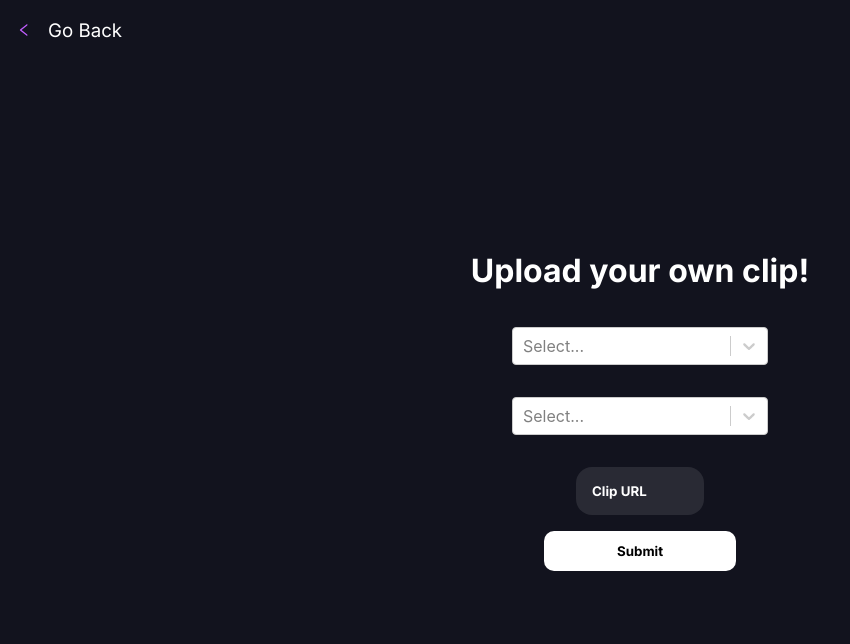
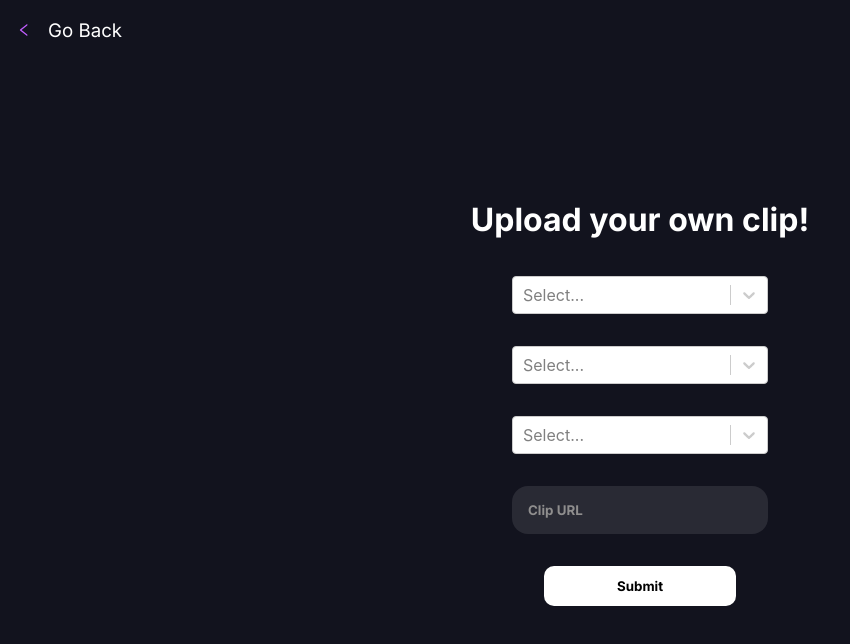
Before and after one commit to jmurphy5613/guess-that-rank, a Next.js app: page /create-clip in a window 1280 px wide. Shown: the top 644 px of the page, without its empty margins (0-850 px from the left). Built offline with nearby package versions, Linux system fonts and the light colour scheme.

Commit message:
added select for ranks

```diff
--- a/pages/create-clip.tsx
+++ b/pages/create-clip.tsx
@@ -16,10 +16,39 @@ const platformOptions = [
     {value: 'youtube', label: 'Youtube'}
 ]
 
+const rankOptions = [
+    {value: 'iron1', label: 'Iron 1'},
+    {value: 'iron2', label: 'Iron 2'},
+    {value: 'iron3', label: 'Iron 3'},
+    {value: 'brronze1', label: 'Bronze 1'},
+    {value: 'brronze2', label: 'Bronze 2'},
+    {value: 'brronze3', label: 'Bronze 3'},
+    {value: 'silver1', label: 'Silver 1'},
+    {value: 'silver2', label: 'Silver 2'},
+    {value: 'silver3', label: 'Silver 3'},
+    {value: 'gold1', label: 'Gold 1'},
+    {value: 'gold2', label: 'Gold 2'},
+    {value: 'gold3', label: 'Gold 3'},
+    {value: 'plat1', label: 'Platinum 1'},
+    {value: 'plat2', label: 'Platinum 2'},
+    {value: 'plat3', label: 'Platinum 3'},
+    {value: 'diamond1', label: 'Diamond 1'},
+    {value: 'diamond2', label: 'Diamond 2'},
+    {value: 'diamond3', label: 'Diamond 3'},
+    {value: 'ascendant1', label: 'Ascendant 1'},
+    {value: 'ascendant2', label: 'Ascendant 2'},
+    {value: 'ascendant3', label: 'Ascendant 3'},
+    {value: 'immortal1', label: 'Immortal 1'},
+    {value: 'immortal2', label: 'Immortal 2'},
+    {value: 'immortal3', label: 'Immortal 3'},
+    {value: 'radiant', label: 'Radiant'}
+]
+
 const CreateClip = () => {
 
     const [gameSelectedOption, setGameSelctionOption] = useState("");
     const [platformSelectedOption, setPlatformSelectedOption] = useState("");
+    const [rankOption, setRankOption] = useState("");
 
     const router = useRouter();
 
@@ -44,6 +73,11 @@ const CreateClip = () => {
                 options={platformOptions}
                 onChange={setPlatformSelectedOption}
             />
+            <Select
+                className={styles.select}
+                options={rankOptions}
+                onChange={setRankOption}
+            />
             <input className={styles["url-input"]} placeholder={"Clip URL"} />
             <button className={styles.submit}>Submit</button>
 
--- a/styles/CreateClip.module.css
+++ b/styles/CreateClip.module.css
@@ -23,6 +23,7 @@
     font-weight: 700;
     border-radius: 10px;
     transition: 0.5s;
+    margin: 1rem;
 }
 .submit:hover {
     background: #C25Eff;
@@ -58,7 +59,7 @@
 }
 
 .url-input {
-    width: 8rem;
+    width: 20%;
     height: 3rem;
     border-radius: 1rem;
     background-color: #292a34;
@@ -73,7 +74,7 @@
     outline: none;
 }
 .url-input::-webkit-input-placeholder {
-    color: white;
+    color: rgb(143, 142, 142);
     font-family: 'Inter';
     font-weight: 700;
 }
```
